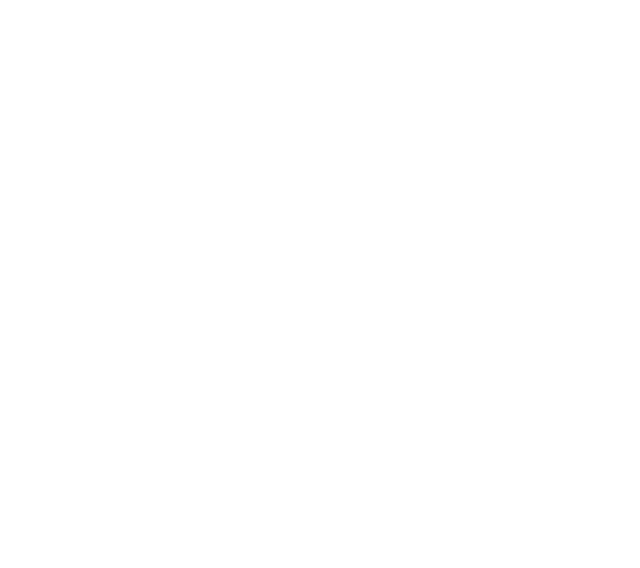
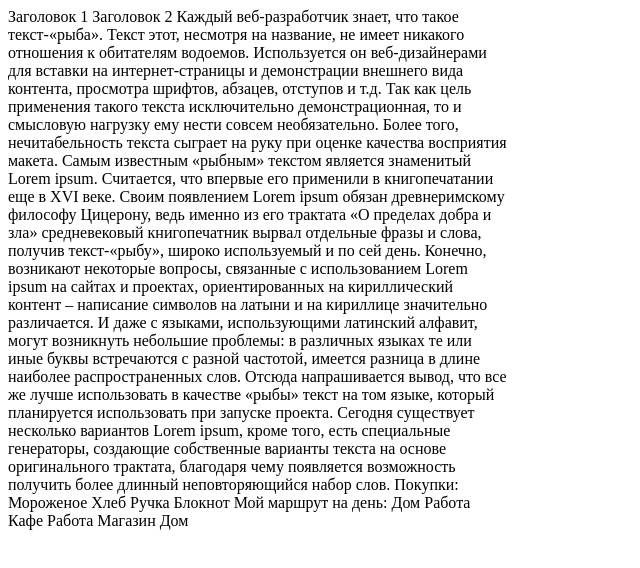
Before and after one commit to nikitanagorni/home-work, a website: page index.html in a window 1280 px wide. Shown: the whole page, without its empty margins (0-640 px from the left). Drawn offline with Linux system fonts and the light colour scheme.

Commit message:
add index.html

```diff
--- a/index.html
+++ b/index.html
@@ -1,9 +1,46 @@
 <!DOCTYPE html>
-<html>
+<html lang="en">
 <head>
-	<title></title>
+    <meta charset="UTF-8">
+    <title>home work 03</title>
 </head>
 <body>
+    <div class="container" style="width: 500px">
+       Заголовок 1
+Заголовок 2
 
+Каждый веб-разработчик знает, что такое текст-«рыба». Текст этот, несмотря на название, не имеет никакого отношения к
+обитателям водоемов. Используется он веб-дизайнерами для вставки на интернет-страницы и демонстрации внешнего вида
+контента, просмотра шрифтов, абзацев, отступов и т.д. Так как цель применения такого текста исключительно
+демонстрационная, то и смысловую нагрузку ему нести совсем необязательно. Более того, нечитабельность текста сыграет на
+руку при оценке качества восприятия макета.
+
+Самым известным «рыбным» текстом является знаменитый Lorem ipsum. Считается, что впервые его применили в книгопечатании
+еще в XVI веке. Своим появлением Lorem ipsum обязан древнеримскому философу Цицерону, ведь именно из его трактата
+«О пределах добра и зла» средневековый книгопечатник вырвал отдельные фразы и слова, получив текст-«рыбу», широко
+используемый и по сей день. Конечно, возникают некоторые вопросы, связанные с использованием Lorem ipsum на сайтах и
+проектах, ориентированных на кириллический контент – написание символов на латыни и на кириллице значительно различается.
+
+И даже с языками, использующими латинский алфавит, могут возникнуть небольшие проблемы: в различных языках те или иные
+буквы встречаются с разной частотой, имеется разница в длине наиболее распространенных слов. Отсюда напрашивается вывод,
+что все же лучше использовать в качестве «рыбы» текст на том языке, который планируется использовать при запуске
+проекта. Сегодня существует несколько вариантов Lorem ipsum, кроме того, есть специальные генераторы, создающие
+собственные варианты текста на основе оригинального трактата, благодаря чему появляется возможность получить более
+длинный неповторяющийся набор слов.
+
+Покупки:
+    Мороженое
+    Хлеб
+    Ручка
+    Блокнот
+
+Мой маршрут на день:
+    Дом
+    Работа
+    Кафе
+    Работа
+    Магазин
+    Дом
+    </div>
 </body>
 </html>
```
